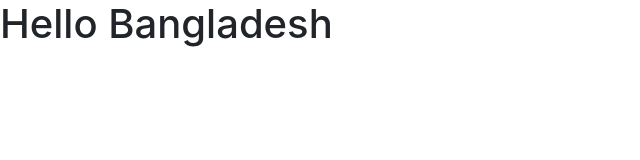
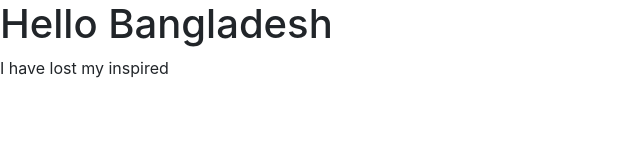
Before and after one commit to nuruddinhossain47/My-quick-pack, a plain HTML site: page index.html in a window 1280 px wide. Shown: the whole page, without its empty margins (0-640 px from the left). Drawn offline with nearby package versions, Linux system fonts and the light colour scheme.

Commit message:
first commit

```diff
--- a/index.html
+++ b/index.html
@@ -26,6 +26,7 @@
 
 
   <h1>Hello Bangladesh</h1>
+  <p>I have lost my inspired</p>
 
 
 
```
